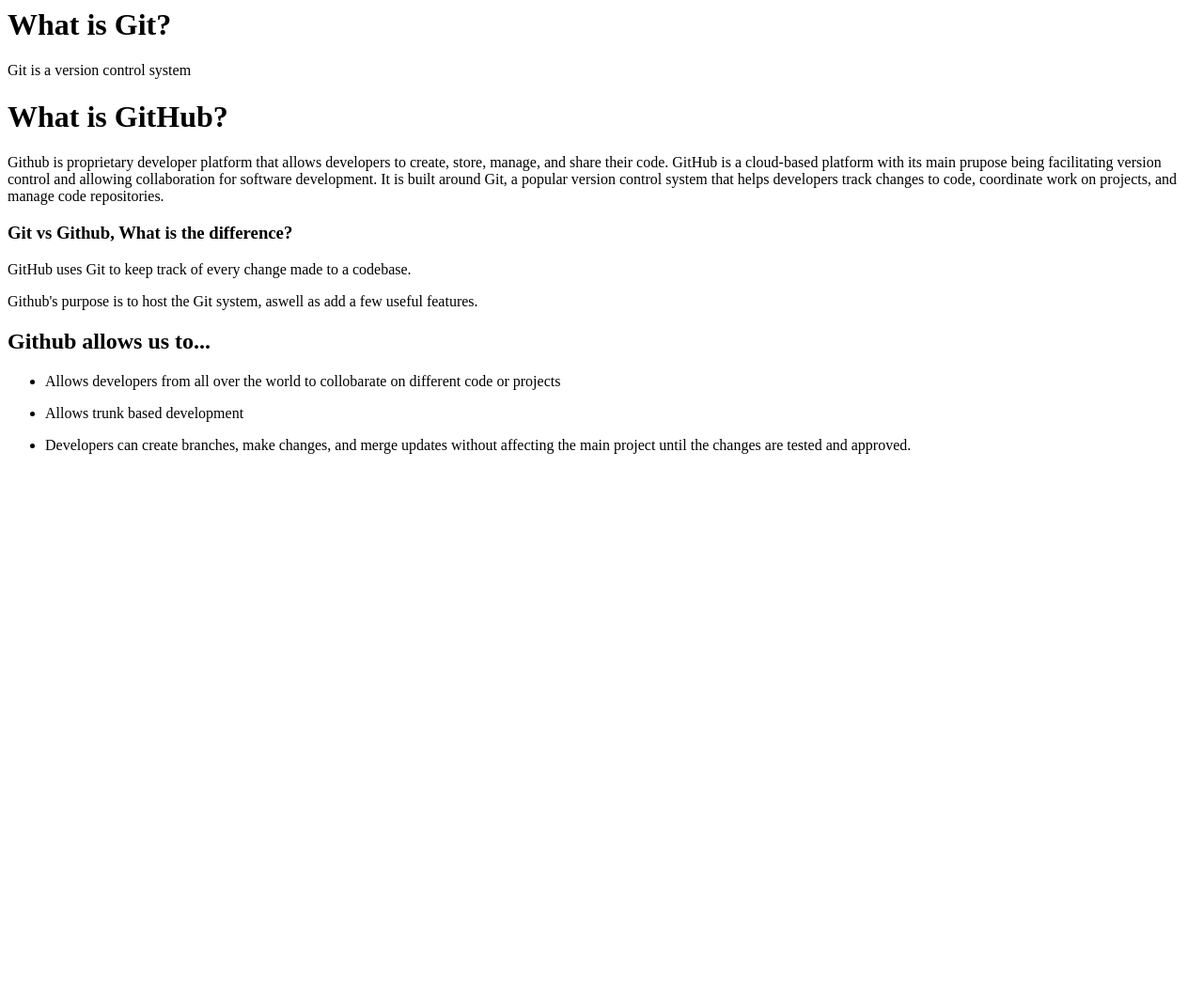
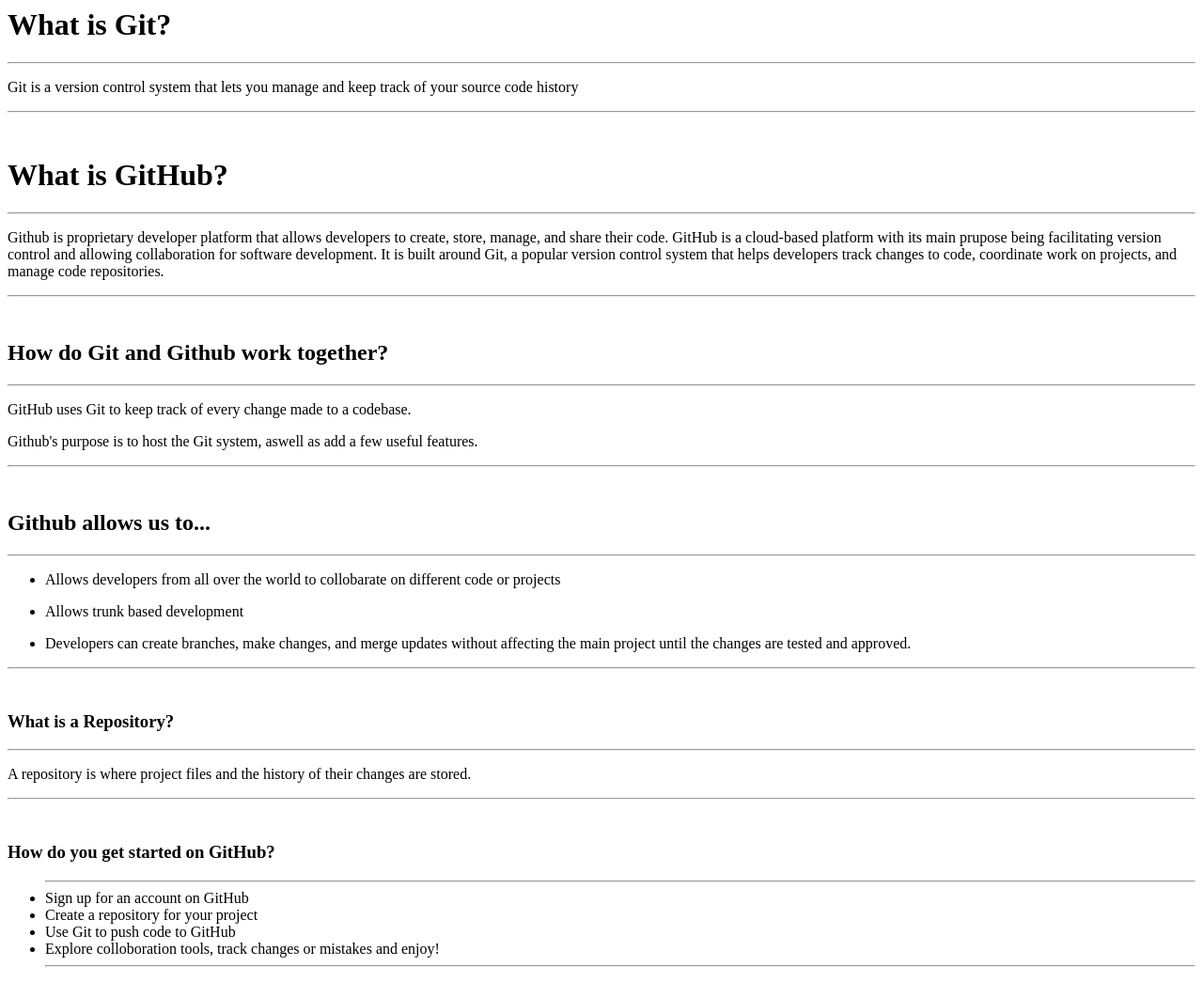
Before and after one commit to Ryan-Wheeler11/acit1620, a plain HTML site: page week1/Week1Assignment.html in a window 1280 px wide. Shown: the whole page at 94% size. Before the commit the page ends 800 px from the top, so only its background shows below. Drawn offline with Linux system fonts and the light colour scheme.

Commit message:
Jan 11 Update Final

```diff
--- a/week1/Week1Assignment.html
+++ b/week1/Week1Assignment.html
@@ -4,18 +4,44 @@
  </Head>
  <body>
     <h1>What is Git?</h1>
-    <p>Git is a version control system</p>
+    <hr>
+    <p>Git is a version control system that lets you manage and keep track of your source code history</p>
+    <hr>
+    <br>
     <h1>What is GitHub?</h1>
+    <hr>
     <p> Github is proprietary developer platform that allows developers to create, store, manage, and share their code. GitHub is a cloud-based platform with its main prupose being facilitating version control and allowing collaboration for software development. It is built around Git, a popular version control system that helps developers track changes to code, coordinate work on projects, and manage code repositories. </p>
-
-    <h3>Git vs Github, What is the difference?</h3>
+    <hr>
+    <br>
+    <h2>How do Git and Github work together?</h2>
+    <hr>
     <p>GitHub uses Git to keep track of every change made to a codebase.</p>
     <p>Github's purpose is to host the Git system, aswell as add a few useful features.</p>
+    <hr>
+    <br>
     <h2>Github allows us to...</h2>
+    <hr>
     <ul>
         <li> <p>Allows developers from all over the world to collobarate on different code or projects</p> </li>
      <li> <p>Allows trunk based development</p> </li>
     <li> <p>Developers can create branches, make changes, and merge updates without affecting the main project until the changes are tested and approved.</p> </li>
     </ul>
+    <hr>
+    <br>
+    <h3>What is a Repository?</h3>
+    <hr>
+    <p>A repository is where project files and the history of their changes are stored.</p>
+    <hr>
+    <br>
+    <h3>How do you get started on GitHub?</h3>
+    <ul>
+      <hr>
+      <li>Sign up for an account on GitHub</li>
+      <li>Create a repository for your project</li>
+      <li>Use Git to push code to GitHub</li>
+      <li>Explore colloboration tools, track changes or mistakes and enjoy!</li>
+      <hr>
+    </ul>
+    <p> </p>
  </body>
 </html>
```
